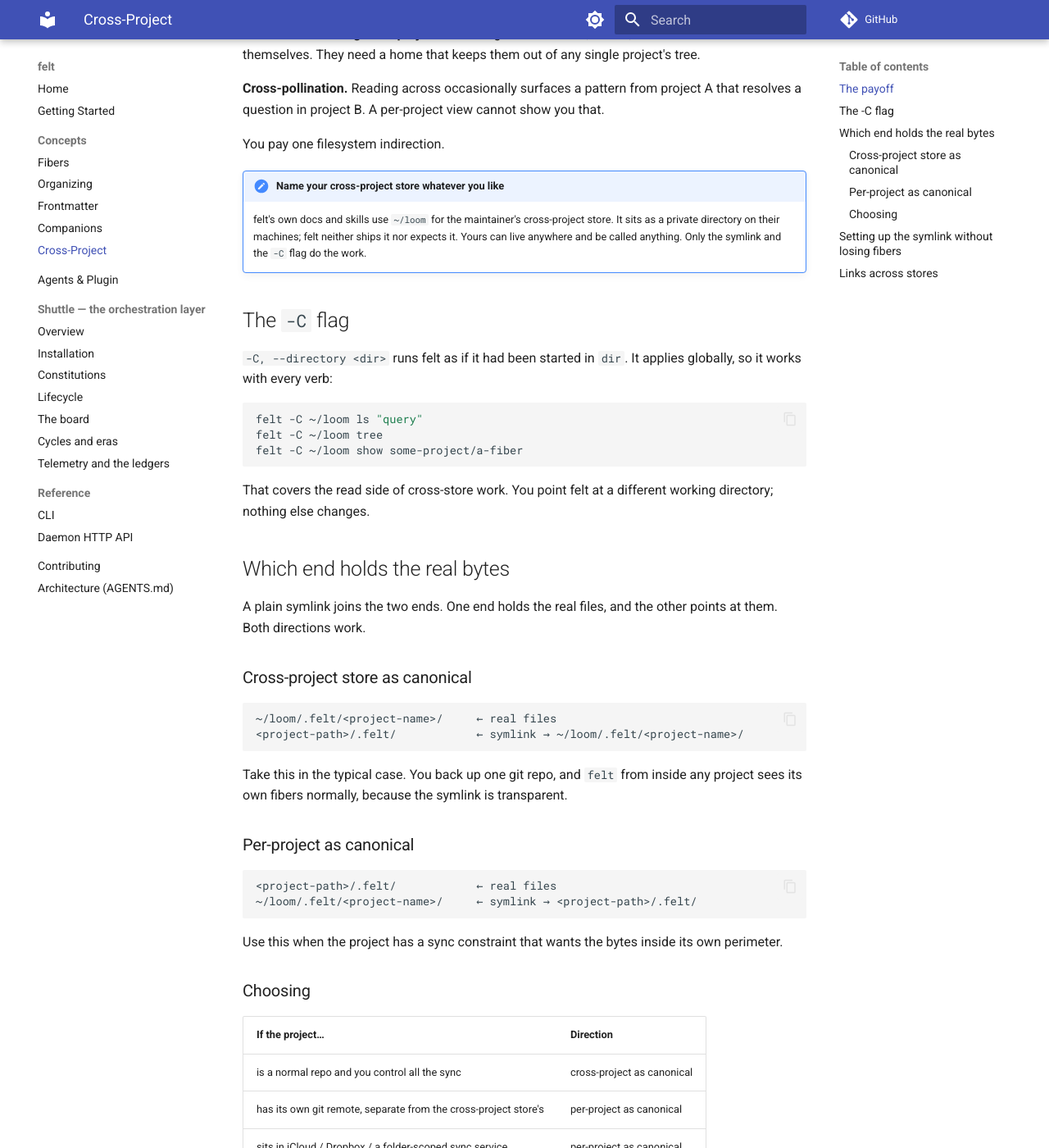
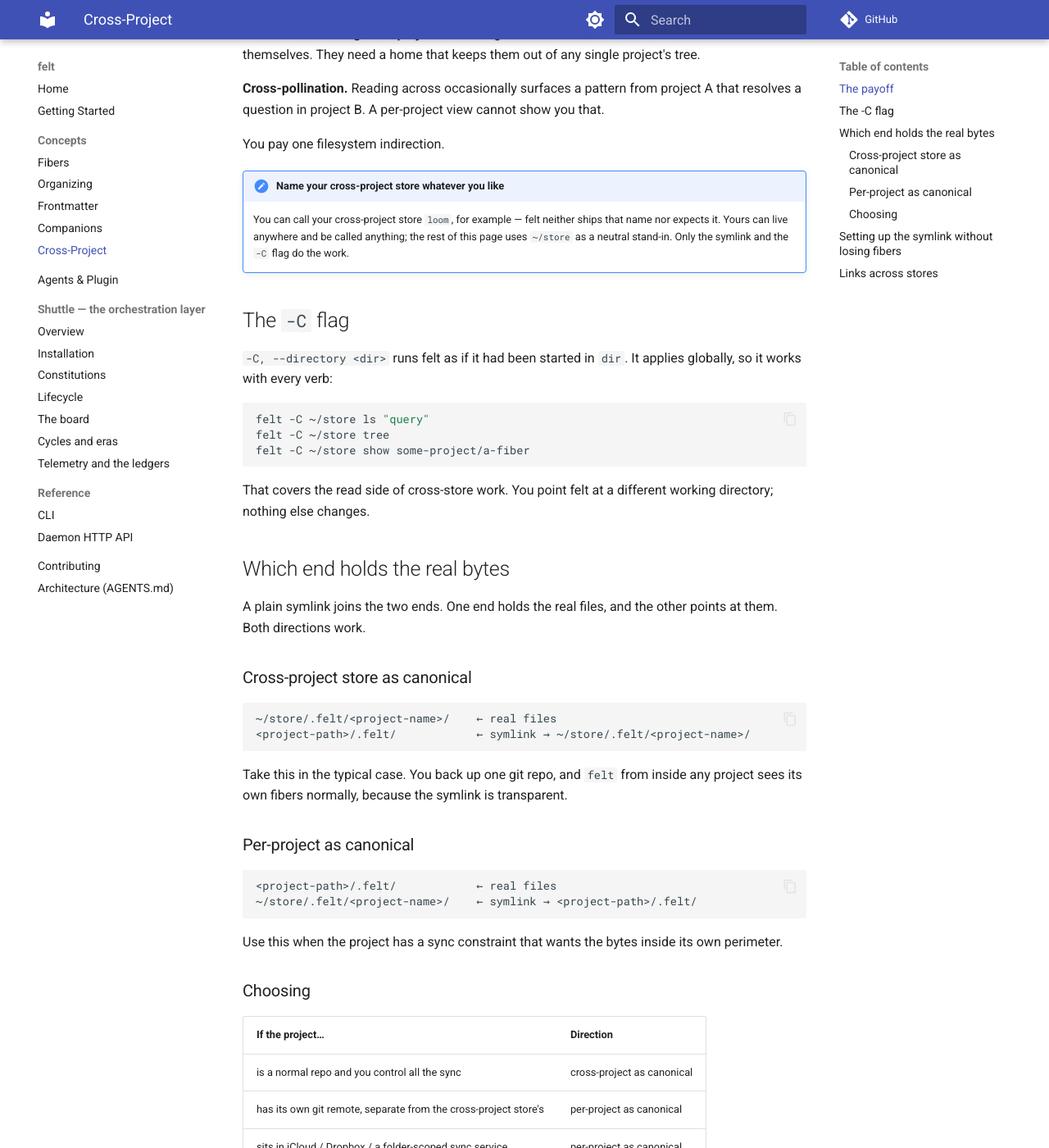
Before and after one commit to cailmdaley/felt, an MkDocs documentation site: the page built from docs/concepts/cross-project.md, in a window 1280 px wide and 1400 px high, scrolled down 503 px. Shown: the whole window at 82% size. Built offline with MkDocs 1.6.1 and Material for MkDocs 9.7.7, drawn with Linux system fonts in a browser that asks for light colours; comment, search, counter and statistics services are not loaded; some of the changed text lies outside the part shown.

Commit message:
docs: the cross-project store is yours to name, and felt says what it is
Every example named the maintainer's store, so a reader had to substitute
their own path throughout. The examples use ~/store now, and `loom` appears
once — as a suggestion where the concept is introduced, which is the only
place a name is useful.

The home page opens with what felt actually is: a personal experiment that
moves fast and promises no backwards compatibility, against a store that
stays plain markdown in the reader's own repository.

Co-Authored-By: Claude Opus 5 <noreply@anthropic.com>
Claude-Session: https://claude.ai/code/session_01EvyvQoxDkv1wdfHkbkp2pS

````diff
--- a/docs/concepts/cross-project.md
+++ b/docs/concepts/cross-project.md
@@ -14,7 +14,7 @@ A filesystem symlink joins the two. Same bytes, two paths.
 guessing which repo it was in.
 
 ```bash
-felt -C ~/loom ls "jackknife covariance"
+felt -C ~/store ls "jackknife covariance"
 felt ls "jackknife covariance"          # scoped to the current project
 ```
 
@@ -29,10 +29,10 @@ you that.
 You pay one filesystem indirection.
 
 !!! note "Name your cross-project store whatever you like"
-    felt's own docs and skills use `~/loom` for the maintainer's cross-project
-    store. It sits as a private directory on their machines; felt neither ships
-    it nor expects it. Yours can live anywhere and be called anything. Only the
-    symlink and the `-C` flag do the work.
+    You can call your cross-project store `loom`, for example — felt neither
+    ships that name nor expects it. Yours can live anywhere and be called
+    anything; the rest of this page uses `~/store` as a neutral stand-in. Only
+    the symlink and the `-C` flag do the work.
 
 ## The `-C` flag
 
@@ -40,9 +40,9 @@ You pay one filesystem indirection.
 applies globally, so it works with every verb:
 
 ```bash
-felt -C ~/loom ls "query"
-felt -C ~/loom tree
-felt -C ~/loom show some-project/a-fiber
+felt -C ~/store ls "query"
+felt -C ~/store tree
+felt -C ~/store show some-project/a-fiber
 ```
 
 That covers the read side of cross-store work. You point felt at a different
@@ -56,8 +56,8 @@ points at them. Both directions work.
 ### Cross-project store as canonical
 
 ```
-~/loom/.felt/<project-name>/     ← real files
-<project-path>/.felt/            ← symlink → ~/loom/.felt/<project-name>/
+~/store/.felt/<project-name>/    ← real files
+<project-path>/.felt/            ← symlink → ~/store/.felt/<project-name>/
 ```
 
 Take this in the typical case. You back up one git repo, and `felt` from inside
@@ -67,7 +67,7 @@ any project sees its own fibers normally, because the symlink is transparent.
 
 ```
 <project-path>/.felt/            ← real files
-~/loom/.felt/<project-name>/     ← symlink → <project-path>/.felt/
+~/store/.felt/<project-name>/    ← symlink → <project-path>/.felt/
 ```
 
 Use this when the project has a sync constraint that wants the bytes inside its
@@ -90,7 +90,7 @@ silently replaces it (existing symlink). Either way fibers can vanish.
 ```bash
 # 1. Check both ends for existing content.
 ls <project-path>/.felt/
-ls ~/loom/.felt/<project-name>/
+ls ~/store/.felt/<project-name>/
 
 # 2. If both have content, merge by hand BEFORE linking. Inspect every name
 #    collision. Decide which fiber is the keeper. Copy the non-overlapping
@@ -100,7 +100,7 @@ ls ~/loom/.felt/<project-name>/
 mv <project-path>/.felt <project-path>/.felt.pre-link
 
 # 4. Create the symlink (direction per the choice above).
-ln -s ~/loom/.felt/<project-name>/ <project-path>/.felt
+ln -s ~/store/.felt/<project-name>/ <project-path>/.felt
 
 # 5. Verify from the project side.
 felt ls
````
Also changed, not shown: docs/index.md (+9 -0 lines).
